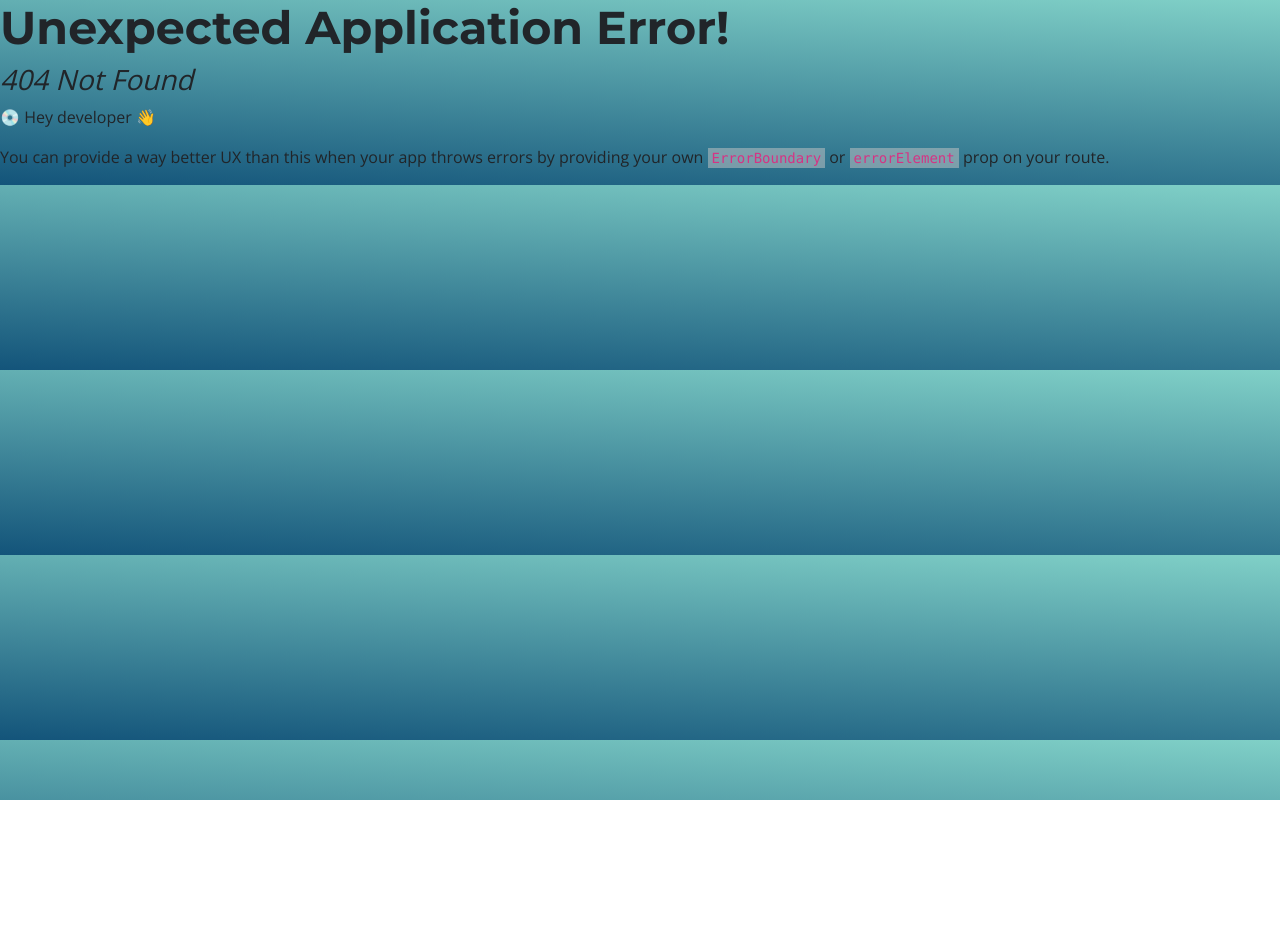
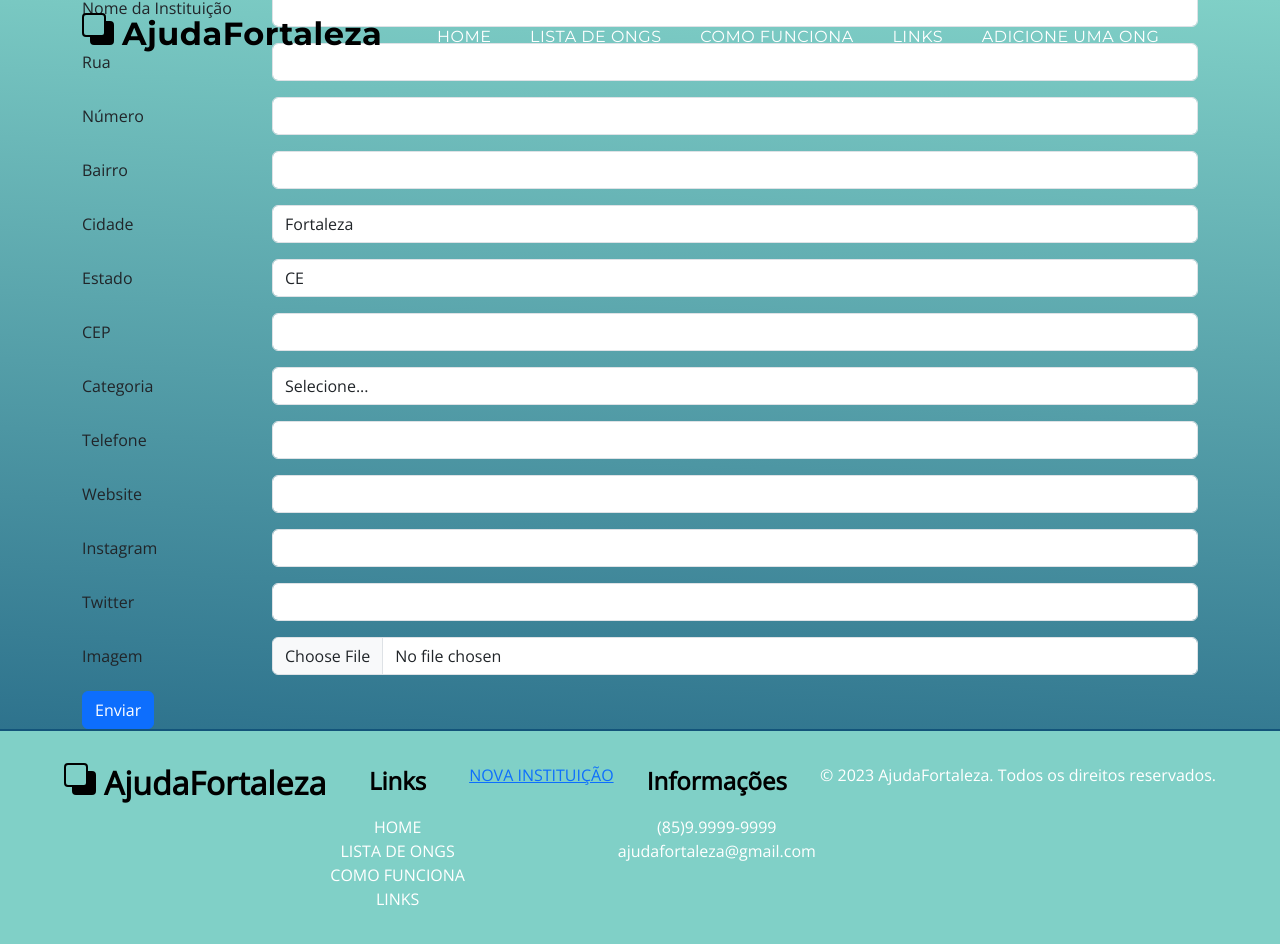
Before and after one commit to Thejuniorsouza/AjudaFortalezaApp, a React (Vite) app: page /FormNewInst in a window 1280 px wide. Before the commit this address had no page. Shown: the top 944 px of the page. Before the commit the page ends 800 px from the top, so only its background shows below. Built offline with nearby package versions, Linux system fonts and the light colour scheme; no server answers; the database is empty.

Commit message:
Adiciona rota para formulario de nova instituição

```diff
--- a/src/components/Footer/Footer.jsx
+++ b/src/components/Footer/Footer.jsx
@@ -1,29 +1,60 @@
-
-import Navbar from 'react-bootstrap/Navbar';
-import Nav from 'react-bootstrap/Nav';
+import Navbar from "react-bootstrap/Navbar";
+import Nav from "react-bootstrap/Nav";
 import styles from "./Footer.module.css";
-import back from "../../img/back.svg"
-
+import back from "../../img/back.svg";
+import { Link } from "react-router-dom";
 
 const Footer = () => {
-
     return (
         <footer className={`${styles.footer} `}>
-            <Navbar.Brand className={`d-flex align-items-sm-baseline justify-content-center`} href="index.html">
-                <img src={back} alt='logo' className='me-2'></img>
-                <h4 className="titleBrand fs-2 fw-bolder" style={{ color: 'black' }}>AjudaFortaleza</h4>
+            <Navbar.Brand
+                className={`d-flex align-items-sm-baseline justify-content-center`}
+                href="index.html"
+            >
+                <img src={back} alt="logo" className="me-2"></img>
+                <h4
+                    className="titleBrand fs-2 fw-bolder"
+                    style={{ color: "black" }}
+                >
+                    AjudaFortaleza
+                </h4>
             </Navbar.Brand>
-            <Nav bsPrefix='footerlinks' className="flex-grow-1 justify-content-evenly" >
-            <p className="fs-4 fw-bolder" style={{ color: 'black' }}>Links</p>
-            <Nav.Link className="fs-6 fw-normal"  href="#home">HOME</Nav.Link>
-            <Nav.Link className="fs-6 fw-normal"  href="#linkListaDeOngs">LISTA DE ONGS</Nav.Link>
-            <Nav.Link className="fs-6 fw-normal"  href="#linkComoFunciona">COMO FUNCIONA</Nav.Link>
-            <Nav.Link className="fs-6 fw-normal"  href="#link">LINKS</Nav.Link>
+            <Nav
+                bsPrefix="footerlinks"
+                className="flex-grow-1 justify-content-evenly"
+            >
+                <p className="fs-4 fw-bolder" style={{ color: "black" }}>
+                    Links
+                </p>
+                <Nav.Link className="fs-6 fw-normal" href="#home">
+                    HOME
+                </Nav.Link>
+                <Nav.Link className="fs-6 fw-normal" href="#linkListaDeOngs">
+                    LISTA DE ONGS
+                </Nav.Link>
+                <Nav.Link className="fs-6 fw-normal" href="#linkComoFunciona">
+                    COMO FUNCIONA
+                </Nav.Link>
+                <Nav.Link className="fs-6 fw-normal" href="#link">
+                    LINKS
+                </Nav.Link>
             </Nav>
-            <Nav bsPrefix='footerlinks' className="flex-grow-1 justify-content-evenly" >
-                <p className="fs-4 fw-bolder" style={{ color: 'black' }}>Informações</p>
-            <Nav.Link className="fs-6 fw-normal"  href="#contato">(85)9.9999-9999</Nav.Link>
-            <Nav.Link className="fs-6 fw-normal"  href="#linkListaDeOngs">ajudafortaleza@gmail.com</Nav.Link>
+            <Link className="fs-6 fw-normal" to="/FormNewInst">
+                NOVA INSTITUIÇÃO
+            </Link>
+            <Nav
+                bsPrefix="footerlinks"
+                className="flex-grow-1 justify-content-evenly"
+            >
+                <p className="fs-4 fw-bolder" style={{ color: "black" }}>
+                    Informações
+                </p>
+                <Nav.Link className="fs-6 fw-normal" href="#contato">
+                    (85)9.9999-9999
+                </Nav.Link>
+                <Nav.Link className="fs-6 fw-normal" href="#linkListaDeOngs">
+                    ajudafortaleza@gmail.com
+                </Nav.Link>
             </Nav>
             <span>© 2023 AjudaFortaleza. Todos os direitos reservados.</span>
         </footer>
--- /dev/null
+++ b/src/routes/FormNewInst.jsx
@@ -0,0 +1,7 @@
+import FormDb from "../components/FormDb/FormDb";
+
+const FormNewInst = () => {
+    return <FormDb />;
+};
+
+export default FormNewInst;
--- a/src/routes/Home.jsx
+++ b/src/routes/Home.jsx
@@ -1,7 +1,6 @@
 import Hero from "../components/Hero/Hero.jsx";
 import Explore from "../components/Explore/Explore";
 import TimeLine from "../components/TimeLine/Timeline.jsx";
-import FormDb from "../components/FormDb/FormDb.jsx";
 import "bootstrap/dist/css/bootstrap.min.css";
 import "../components/Navbar/Navbar.modules.css";
 
@@ -11,7 +10,6 @@ const Home = () => {
             <Hero />
             <Explore />
             <TimeLine />
-            <FormDb />
         </div>
     );
 };
```
Also changed, not shown: src/main.jsx (+13 -11 lines).
